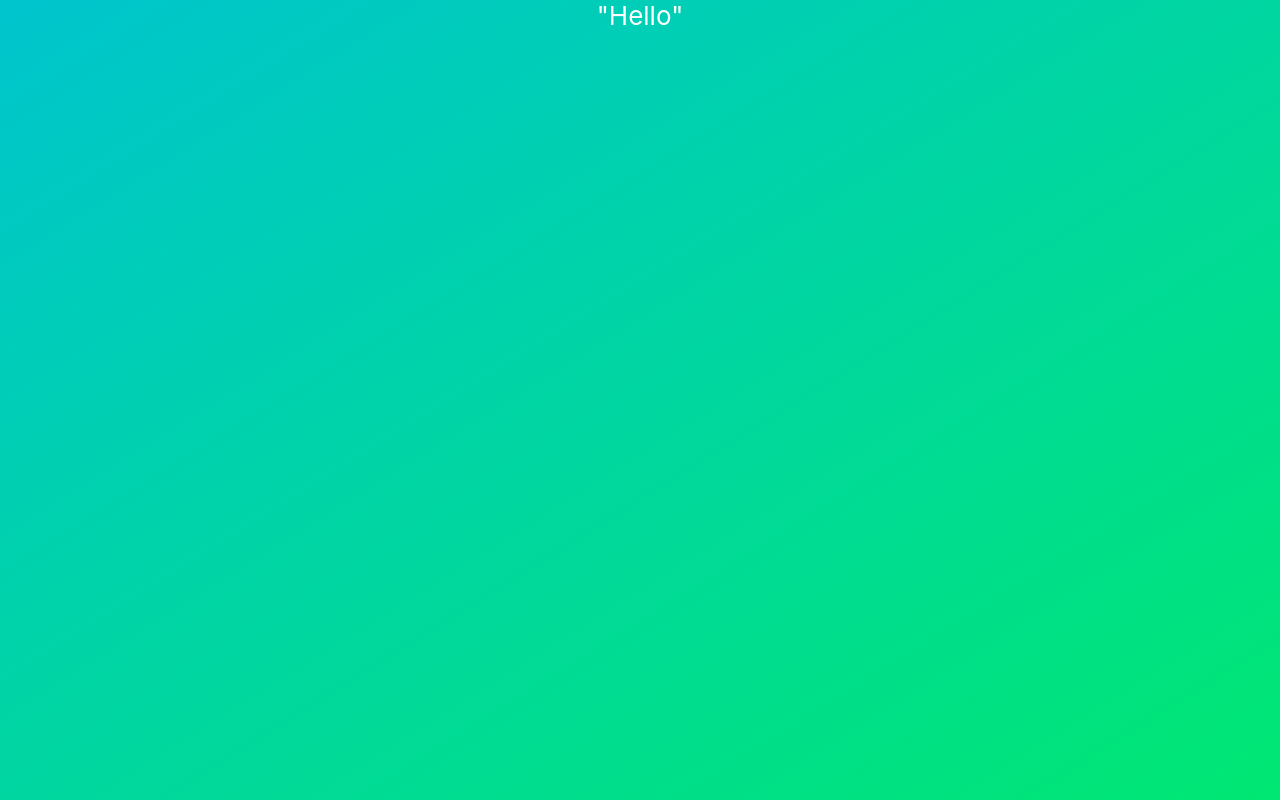
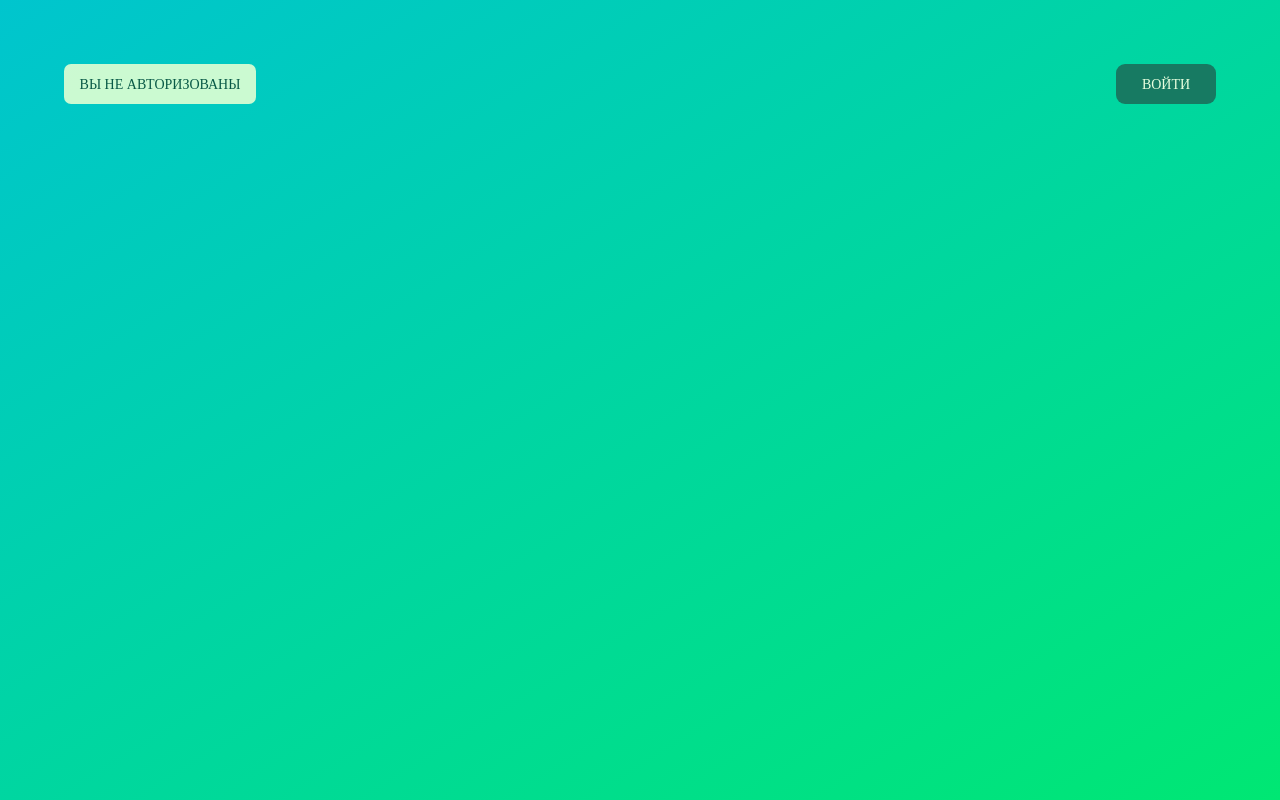
Before and after one commit to 69raccoon96/hackathon2020, a React (Create React App) app: page / in a window 1280 px wide. Built offline with nearby package versions, Linux system fonts and the light colour scheme.

Commit message:
start work with first page

```diff
--- a/src/App.css
+++ b/src/App.css
@@ -12,6 +12,61 @@
     animation: App-logo-spin infinite 20s linear;
   }
 }
+
+.upper-row
+{
+
+  display: flex;
+  flex-direction: row;
+  justify-content: space-between;
+  margin-top: 5%;
+}
+.not-auth-box
+{
+  display: flex;
+  width: 192px;
+  margin-left: 5%;
+  background: rgba(225, 255, 211, 0.9);
+  border-radius: 7px;
+  justify-content: center;
+  flex-direction: column;
+}
+.not-auth-button
+{
+  flex-basis: 100px;
+  height: 40px;
+  margin-right: 5%;
+  outline: none !important;
+  border: 0 !important;
+  background: #177A62;
+  border-radius: 9px;
+}
+.not-auth-text
+{
+  /*TODO: Добавить шрифт*/
+  font-family: Port Lligat Sans;
+  font-style: normal;
+  font-weight: normal;
+  font-size: 14px;
+  line-height: 15px;
+  color: #085946;
+
+}
+.not-auth-button-text
+{
+
+  vertical-align: middle;
+  font-family: Port Lligat Slab;
+  font-style: normal;
+  font-weight: normal;
+  font-size: 14px;
+  line-height: 15px;
+  display: inline-block;
+  vertical-align: middle;
+
+  color: #E9FFDF;
+}
+
 .box{
   position: fixed;
   height: 100%;
--- a/src/App.js
+++ b/src/App.js
@@ -6,11 +6,30 @@ function App() {
     <div className="App">
       <header className="App-header">
           <div className="box">
-              "Hello"
+              <MyComponent></MyComponent>
           </div>
       </header>
     </div>
   );
 }
+const MyComponent = ({ logged }) => {
+    if (logged) {
+        return (
+            <div className="hello">
 
+            </div>
+        );
+    }
+    return (
+        <div className="upper-row">
+        <div className="not-auth-box">
+            <div className="not-auth-text">ВЫ НЕ АВТОРИЗОВАНЫ</div>
+
+        </div>
+            <button className="not-auth-button">
+                <span className="not-auth-button-text">ВОЙТИ</span>
+            </button>
+        </div>
+    );
+};
 export default App;
```
